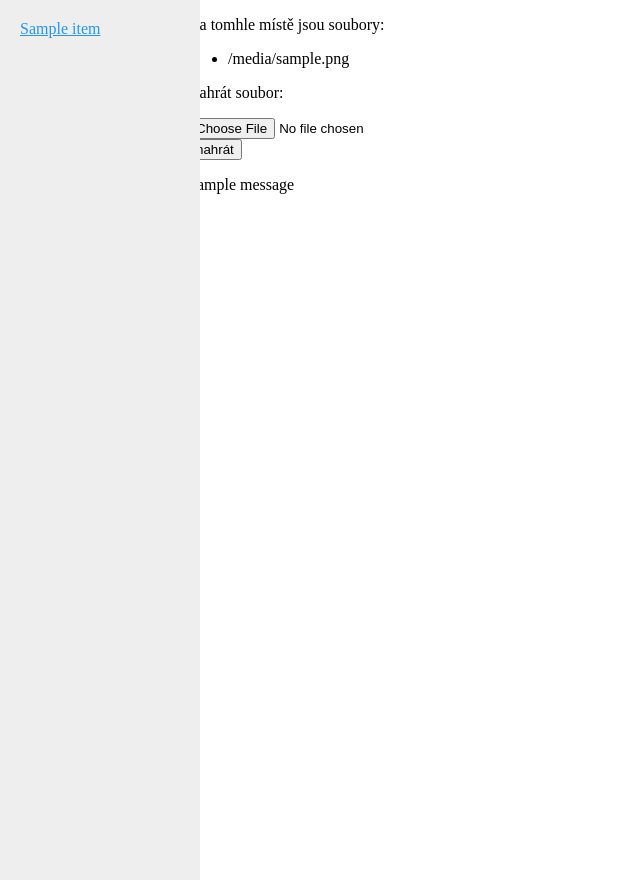
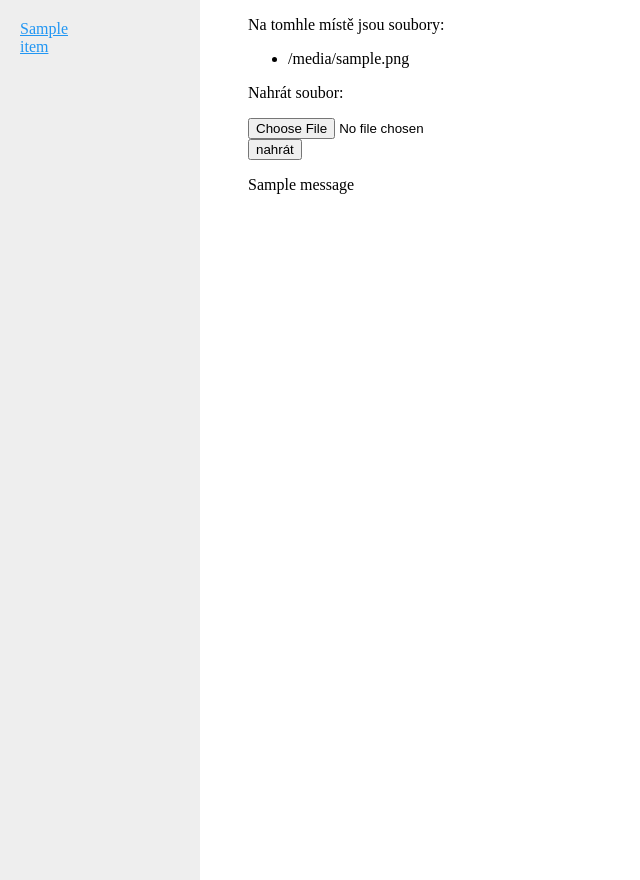
Before and after one commit to ELITR/files-collector, a Flask app: template files_collector/templates/file_slot/file_slot.html in a window 1280 px wide. Shown: the whole page, without its empty margins (0-640 px from the left). Run offline with Flask 2, Linux system fonts and the light colour scheme; the template is opened without the code that fills it: most values are stand-ins (such as "Sample title", 1, 10 or a date in 2020); one stand-in notice (Sample message) is shown.

Commit message:
css úprava zarovnání

```diff
--- a/files_collector/static/main.css
+++ b/files_collector/static/main.css
@@ -1,6 +1,6 @@
 .sidebar {
     height: 100%;
-    width: 180 px;
+    width: 5em;
     position: fixed;
     top: 0;
     left: 0;
@@ -11,7 +11,7 @@
 }
 
 .content {
-  margin-left: 180px;
+  margin-left: 15em;
 }
 
 .sidebar a {
--- a/files_collector/templates/base.html
+++ b/files_collector/templates/base.html
@@ -11,7 +11,7 @@
       {% with messages = get_flashed_messages() %}
         {% if messages %}
           {% for message in messages %}
-            <p style="margin-left:180px">{{ message }}</p>
+            <p style="margin-left:15em">{{ message }}</p>
           {% endfor %}
         {% endif %}
       {% endwith %}
```
